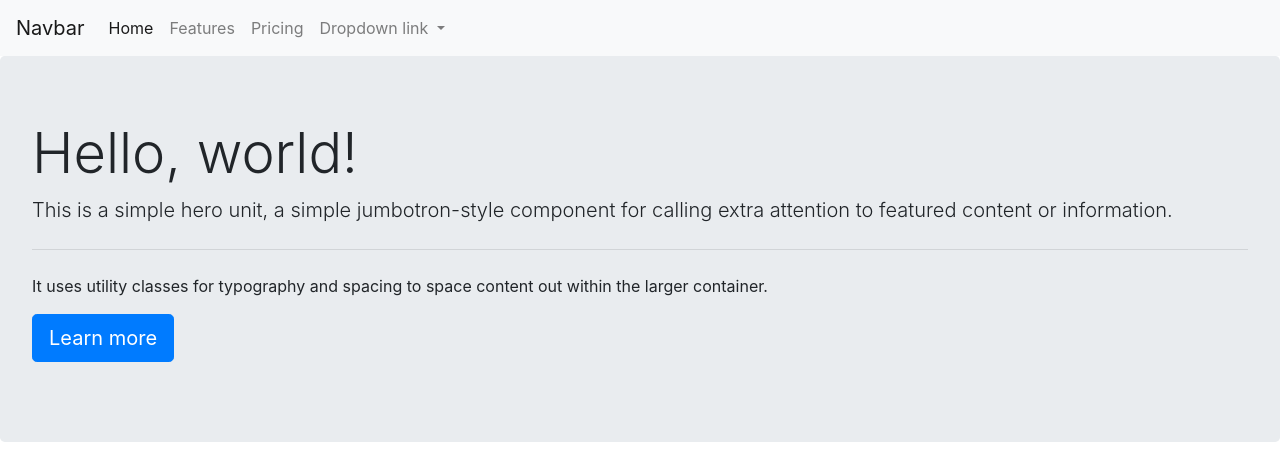
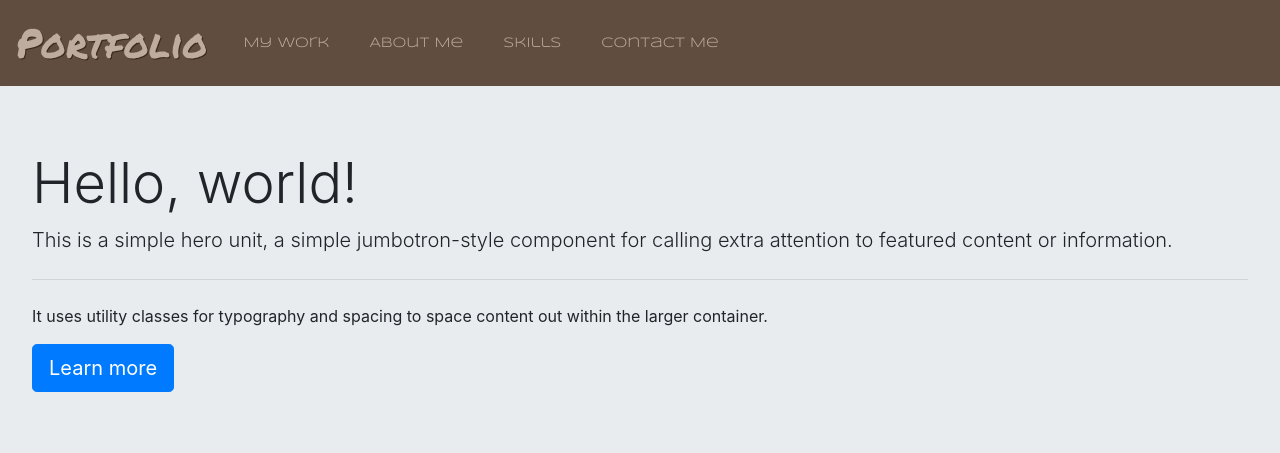
Before and after one commit to sprouts-parent/ray-bootstrap-portfolio, a plain HTML site: page index.html in a window 1280 px wide. Shown: the top 453 px of the page. Drawn offline with nearby package versions, Linux system fonts and the light colour scheme.

Commit message:
added CSS styling to navigation bar

```diff
--- a/assets/css/styles.css
+++ b/assets/css/styles.css
@@ -0,0 +1,45 @@
+:root {
+    --bg:  #eee8e4;
+    --dark: #604d40;
+    --headingDark: #39291c;
+    --headingLight: #beac9f;
+}
+
+html {
+    scroll-behavior: smooth;
+}
+
+body {
+    background-color: var(--bg);
+}
+
+/* Styling navigation bar*/
+.navbar {
+    position: sticky;
+    width: 100%;
+    background-color: var(--dark) !important;
+}
+
+.navbar-brand {
+    font-family: 'Permanent Marker', sans-serif;
+    font-size: 40px;
+    color: var(--headingLight) !important;
+    text-shadow: var(--headingDark) 1px 1px;
+}
+
+ul.navbar-nav {
+    flex-direction: row;
+}
+
+a.nav-link {
+    font-family: 'Syncopate', sans-serif !important;
+    font-size: 14px;
+    color:var(--headingLight) !important;
+    padding: 20px 20px !important;
+}
+
+/* Styling navbar links on hover*/
+
+.nav-link:hover {
+    text-shadow: var(--headingDark) 8px 8px;
+}
--- a/index.html
+++ b/index.html
@@ -1,5 +1,5 @@
 <!doctype html>
-<html lang="en">
+<html lang="en-gb">
 
 <!--Head-->
 <head>
@@ -26,30 +26,19 @@
 
             <!--Navigation Bar-->
             <nav class="navbar navbar-expand-lg navbar-light bg-light">
-                <a class="navbar-brand" href="#">Navbar</a>
-                <button class="navbar-toggler" type="button" data-toggle="collapse" data-target="#navbarNavDropdown" aria-controls="navbarNavDropdown" aria-expanded="false" aria-label="Toggle navigation">
-                  <span class="navbar-toggler-icon"></span>
-                </button>
-                <div class="collapse navbar-collapse" id="navbarNavDropdown">
+                <a class="navbar-brand" href="#">Portfolio</a>
                   <ul class="navbar-nav">
-                    <li class="nav-item active">
-                      <a class="nav-link" href="#">Home <span class="sr-only">(current)</span></a>
+                    <li class="nav-item">
+                      <a :hover class="nav-link" href="#">My Work <span class="sr-only">(current)</span></a>
                     </li>
                     <li class="nav-item">
-                      <a class="nav-link" href="#">Features</a>
+                      <a class="nav-link" href="#">About Me</a>
                     </li>
                     <li class="nav-item">
-                      <a class="nav-link" href="#">Pricing</a>
+                      <a class="nav-link" href="#">Skills</a>
                     </li>
-                    <li class="nav-item dropdown">
-                      <a class="nav-link dropdown-toggle" href="#" id="navbarDropdownMenuLink" data-toggle="dropdown" aria-haspopup="true" aria-expanded="false">
-                        Dropdown link
-                      </a>
-                      <div class="dropdown-menu" aria-labelledby="navbarDropdownMenuLink">
-                        <a class="dropdown-item" href="#">Action</a>
-                        <a class="dropdown-item" href="#">Another action</a>
-                        <a class="dropdown-item" href="#">Something else here</a>
-                      </div>
+                    <li class="nav-item">
+                      <a class="nav-link" href="#">Contact Me</a>
                     </li>
                   </ul>
                 </div>
```
